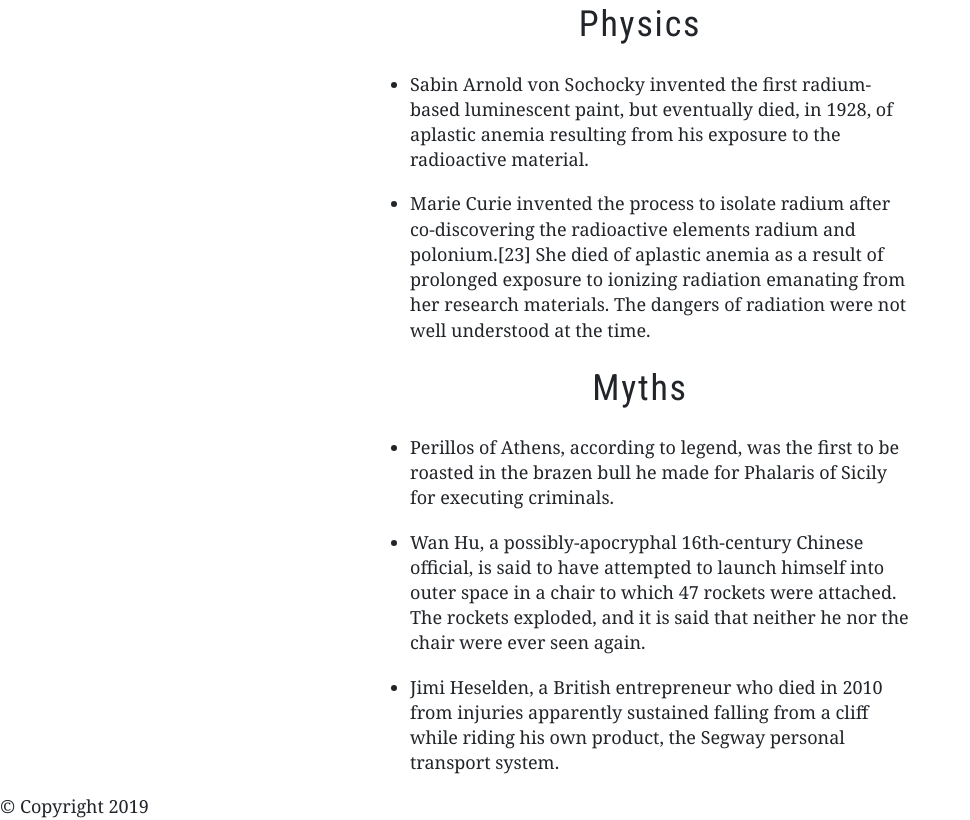
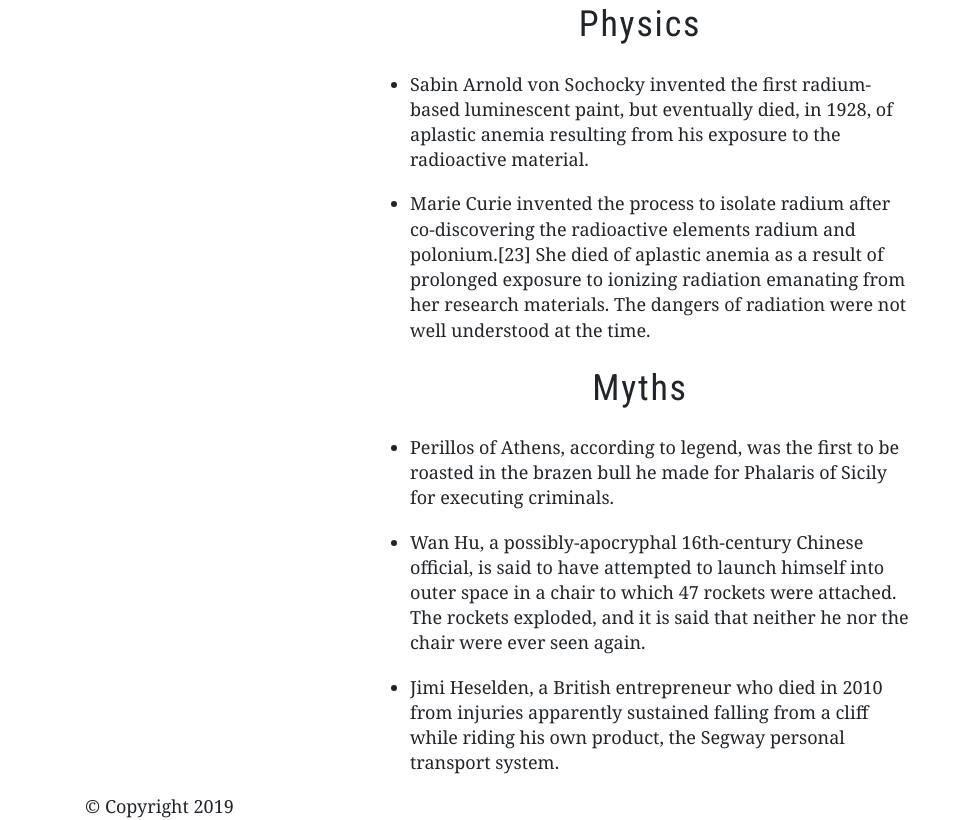
Before and after one commit to SalinasJason/COMP001B.Assignment6, a plain HTML site: page index.html in a window 1280 px wide. Shown: the part 1947-2767 px from the top of the page, without its empty margins (0-970 px from the left). Drawn offline with nearby package versions, Linux system fonts and the light colour scheme.

Commit message:
added container, row and col to footer

```diff
--- a/index.html
+++ b/index.html
@@ -179,11 +179,13 @@
 			</div>
 		</div>
 	</div>
-	<div id="footer-container">
-		<div>
-			<footer>
-				&copy; Copyright 2019
-			</footer>
+	<div id="footer-container" class="container"> <!-- The class="container" provides a responsive fixed container -->
+		<div class="row"> <!-- Adds a row for the grid -->
+			<div class="col-12"> <!-- Takes up the whole column width -->
+				<footer>
+					&copy; Copyright 2019
+				</footer>
+			</div>
 		</div>
 	</div>
 	<script src="https://code.jquery.com/jquery-3.2.1.slim.min.js"
```
